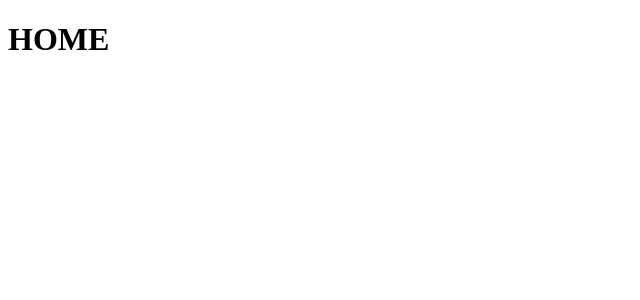
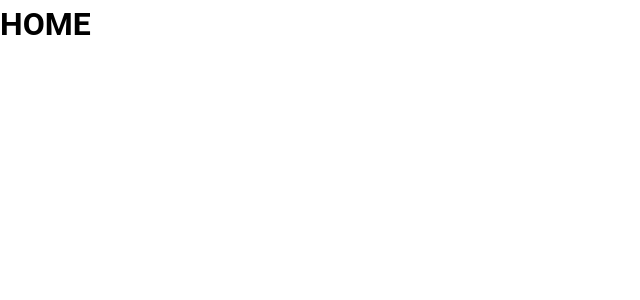
Before and after one commit to lesw1216/how-weather-vue, a Vue app: page / in a window 1280 px wide. Shown: the top 300 px of the page, without its empty margins (0-640 px from the left). Built offline with nearby package versions, Linux system fonts and the light colour scheme.

Commit message:
vuetify add.

```diff
--- a/package.json
+++ b/package.json
@@ -12,7 +12,8 @@
   "dependencies": {
     "pinia": "^2.1.3",
     "vue": "^3.3.4",
-    "vue-router": "^4.2.2"
+    "vue-router": "^4.2.2",
+    "vuetify": "^3.3.9"
   },
   "devDependencies": {
     "@rushstack/eslint-patch": "^1.2.0",
--- a/src/main.js
+++ b/src/main.js
@@ -4,9 +4,21 @@
 import App from './App.vue'
 import router from './router'
 
+// Vuetify
+import 'vuetify/styles'
+import { createVuetify } from 'vuetify'
+import * as components from 'vuetify/components'
+import * as directives from 'vuetify/directives'
+
+const vuetify = createVuetify({
+  components,
+  directives
+})
+
 const app = createApp(App)
 
 app.use(createPinia())
 app.use(router)
+app.use(vuetify)
 
 app.mount('#app')
```
Also changed, not shown: 1 other file (tests, documents, lock files or other folders).
